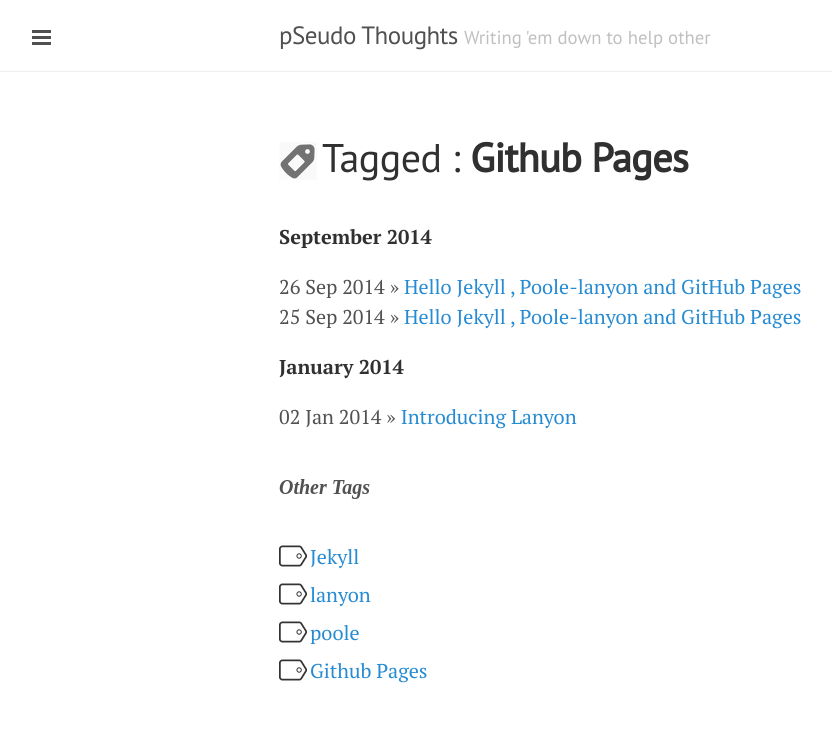
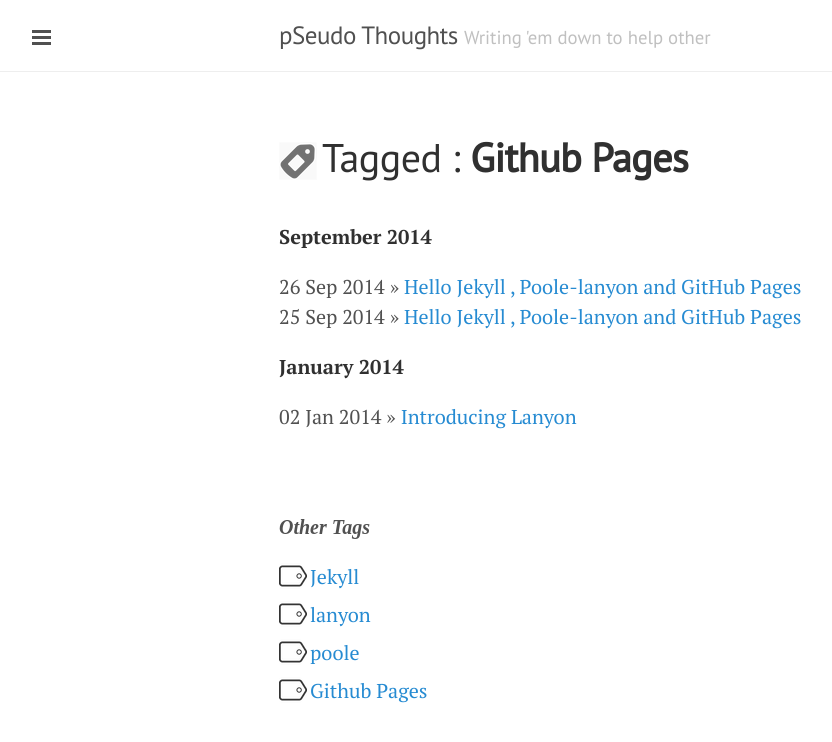
Before and after one commit to DharmeshPandav/dharmeshpandav.github.io, a Jekyll site: the page built from tags/Github Pages/index.html, in a window 1280 px wide. Shown: the top 742 px of the page, without its empty margins (1-833 px from the left). Built offline with Jekyll 4.4.1, drawn with Linux system fonts in a browser that asks for light colours; nearby versions of some CDN libraries; Markdown is read by kramdown in place of the engine named in the settings.

Commit message:
changed config

```diff
--- a/public/css/custom.css
+++ b/public/css/custom.css
@@ -43,7 +43,8 @@
 }
 
 .inline-title {
-    margin: 2rem 0;
+    margin-top: 4rem;
+    margin-bottom: 1rem;
     font-family: cursive;
     font-style: italic;
     font-weight: bold;
```
